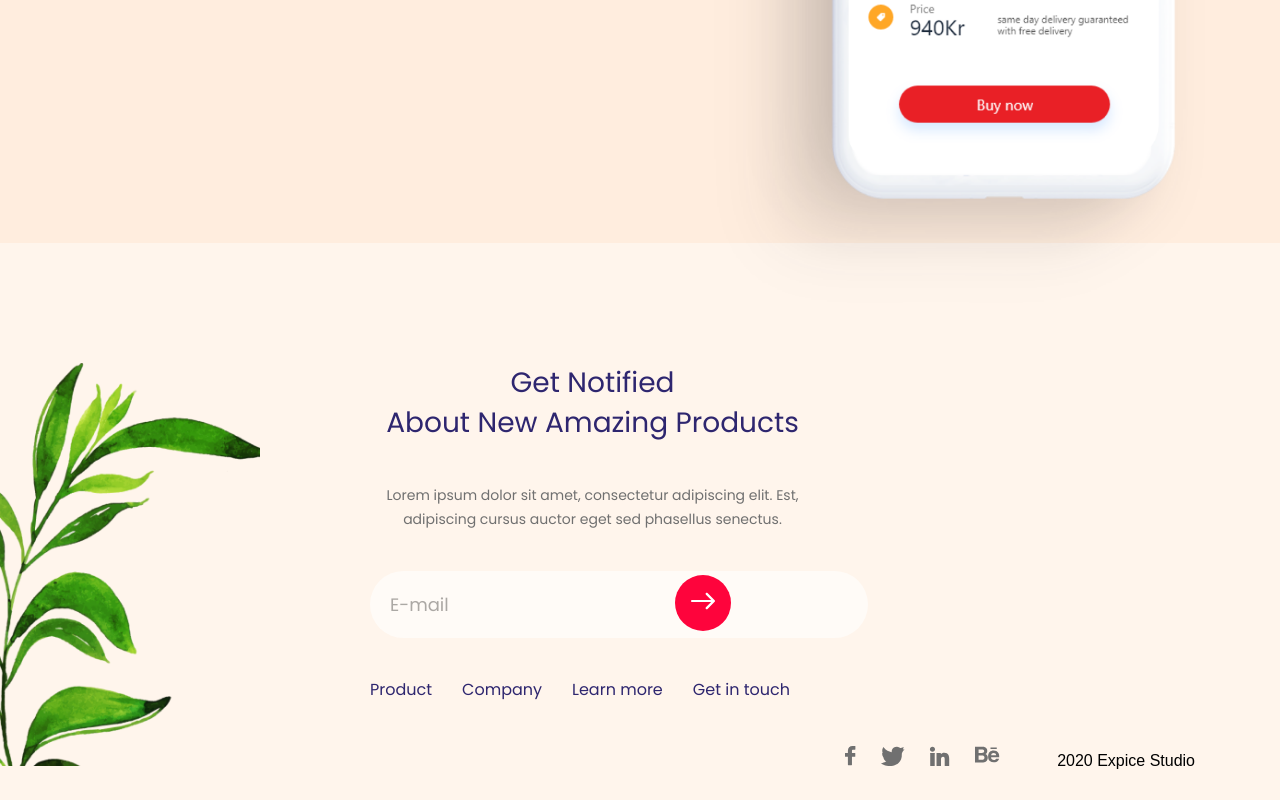
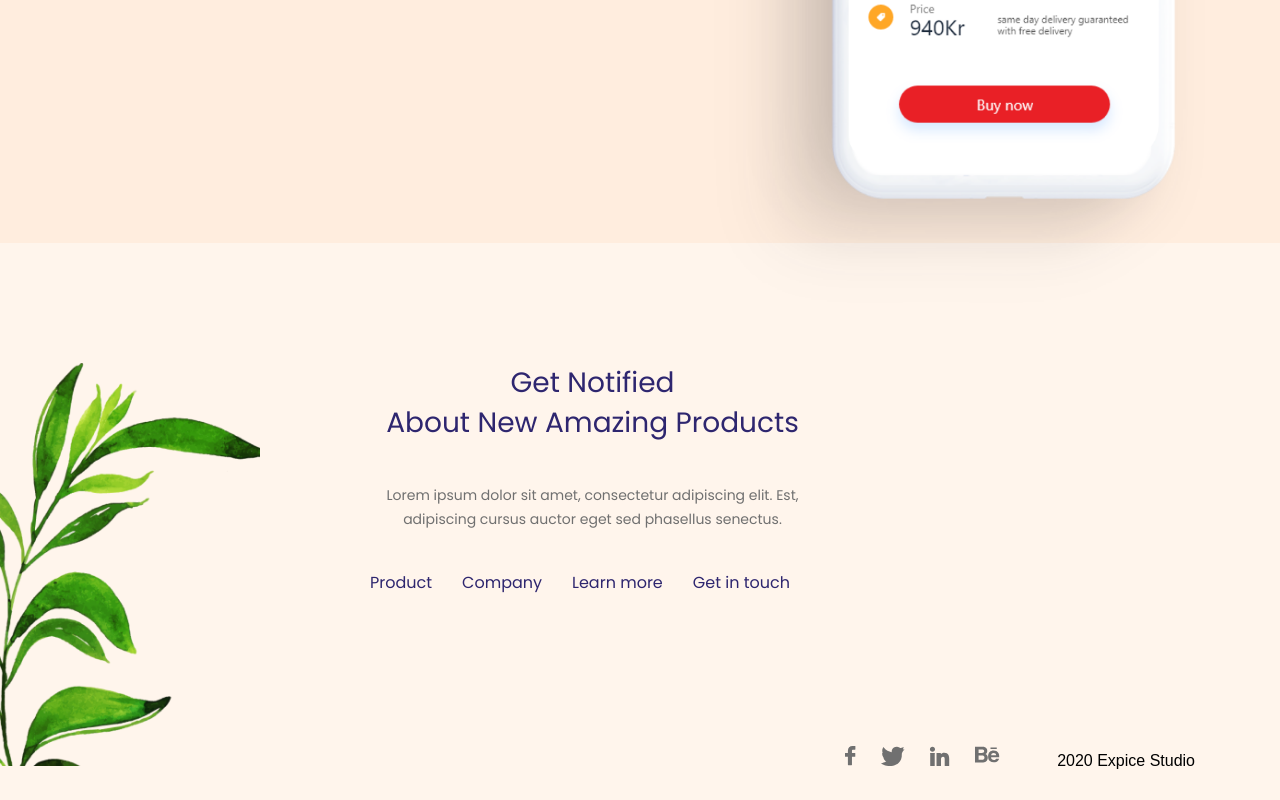
Before and after one commit to shohjahonxon/expice, a plain HTML site: page index.html in a window 1280 px wide. Shown: the part 4398-5198 px from the top of the page. Drawn offline with Linux system fonts and the light colour scheme.

Commit message:
form nou

```diff
--- a/index.html
+++ b/index.html
@@ -604,7 +604,7 @@
                         About New Amazing Products</h2>
                     <p class="explore__text footer-products__text form-mar">Lorem ipsum dolor sit amet, consectetur
                         adipiscing elit. Est, adipiscing cursus auctor eget sed phasellus senectus. </p>
-                    <form action="" class="form-mar">
+                    <!-- <form action="" class="form-mar">
                         <label for="" class="form footer-form">
                             <input type="name" class="form-input  footer-form__search" placeholder="E-mail">
                             <button class=" footer-form__btn">
@@ -616,7 +616,7 @@
                                 </svg>
                             </button>
                         </label>
-                    </form>
+                    </form> -->
 
 
                     <nav class="nav form-mar  footer-nav">
```
